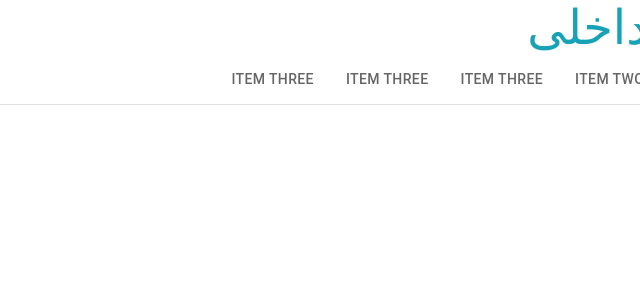
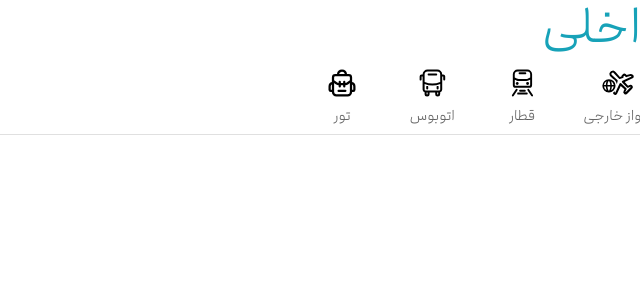
Before and after one commit to zmadineh/Alibaba, a Next.js app: page / in a window 1280 px wide. Shown: the top 300 px of the page, without its empty margins (640-1280 px from the left). Built offline with nearby package versions, Linux system fonts and the light colour scheme.

Commit message:
text & icon added

```diff
--- a/Components/HomePage/Tabview/Tabview.tsx
+++ b/Components/HomePage/Tabview/Tabview.tsx
@@ -1,5 +1,8 @@
 
-import React from 'react'
+import React,{useState} from 'react'
+
+import Image from 'next/image'
+
 
 import Grid from '@mui/material/Grid/Grid'
 import Tabs from '@mui/material/Tabs';
@@ -7,6 +10,12 @@ import Tab from '@mui/material/Tab';
 import Typography from '@mui/material/Typography';
 import Box from '@mui/material/Box';
 import TabPanel from './TabPanel'
+
+import InternalFlightIcon from '/public/Assets/Images/Hero/InternalFlightIcon.svg'
+import ExternalFlightIcon from '/public/Assets/Images/Hero/ExternalFlightIcon.svg'
+import TrainIcon from '/public/Assets/Images/Hero/TrainIcon.svg'
+import BusIcon from '/public/Assets/Images/Hero/BusIcon.svg'
+import TourIcon from '/public/Assets/Images/Hero/TourIcon.svg'
 
 interface TabPanelProps {
     children?: React.ReactNode;
@@ -18,7 +27,7 @@ type Props = {}
 
 const Tabview = (props: Props) => {
 
-    const [value, setValue] = React.useState(0);
+    const [value, setValue] = useState<number>(0);
 
   const handleChange = (event: React.SyntheticEvent, newValue: number) => {
     setValue(newValue);
@@ -34,21 +43,47 @@ const Tabview = (props: Props) => {
         <Box sx={{ width: '100%' }}>
             <Box sx={{ borderBottom: 1, borderColor: 'divider' }}>
                 <Tabs value={value} onChange={handleChange} aria-label="basic tabs example">
-                <Tab label="Item One" {...a11yProps(0)} />
-                <Tab label="Item Two" {...a11yProps(1)} />
-                <Tab label="Item Three" {...a11yProps(2)} />
-                <Tab label="Item Three" {...a11yProps(3)} />
-                <Tab label="Item Three" {...a11yProps(4)} />
+                    <Tab
+                    icon={<Image src={InternalFlightIcon} alt={''}/>}
+                    label="پرواز داخلی"
+                    {...a11yProps(0)}
+                    />
+                    <Tab
+                    icon={<Image src={ExternalFlightIcon} alt={''}/>}
+                    label="پرواز خارجی"
+                    {...a11yProps(1)}
+                    />
+                    <Tab
+                    icon={<Image src={TrainIcon} alt={''}/>}
+                    label="قطار"
+                    {...a11yProps(2)}
+                    />
+                    <Tab
+                    icon={<Image src={BusIcon} alt={''}/>}
+                    label="اتوبوس"
+                    {...a11yProps(3)}
+                    />
+                    <Tab
+                    icon={<Image src={TourIcon} alt={''}/>}
+                    label="تور"
+                    {...a11yProps(4)}
+                    />
                 </Tabs>
             </Box>
             <TabPanel value={value} index={0}>
-                Item One
+                {'پرواز داخلی'}
             </TabPanel>
             <TabPanel value={value} index={1}>
-                Item Two
+                {'پرواز خارجی'}
             </TabPanel>
             <TabPanel value={value} index={2}>
-                Item Three
+                {'قطار'}
+            </TabPanel>
+            <TabPanel value={value} index={3}>
+                {'اتوبوس'}
+            </TabPanel>
+            <TabPanel value={value} index={4}>
+                {'تور'}
             </TabPanel>
         </Box>
     </Grid>
--- a/Theme/Theme.tsx
+++ b/Theme/Theme.tsx
@@ -3,6 +3,9 @@ import { createTheme } from '@mui/material/styles';
 
 export const theme = createTheme({
 
+    typography:{
+        fontFamily:'Alibaba'
+    },
     palette: {
     primary: {
         light:'#FFE19C',
```
